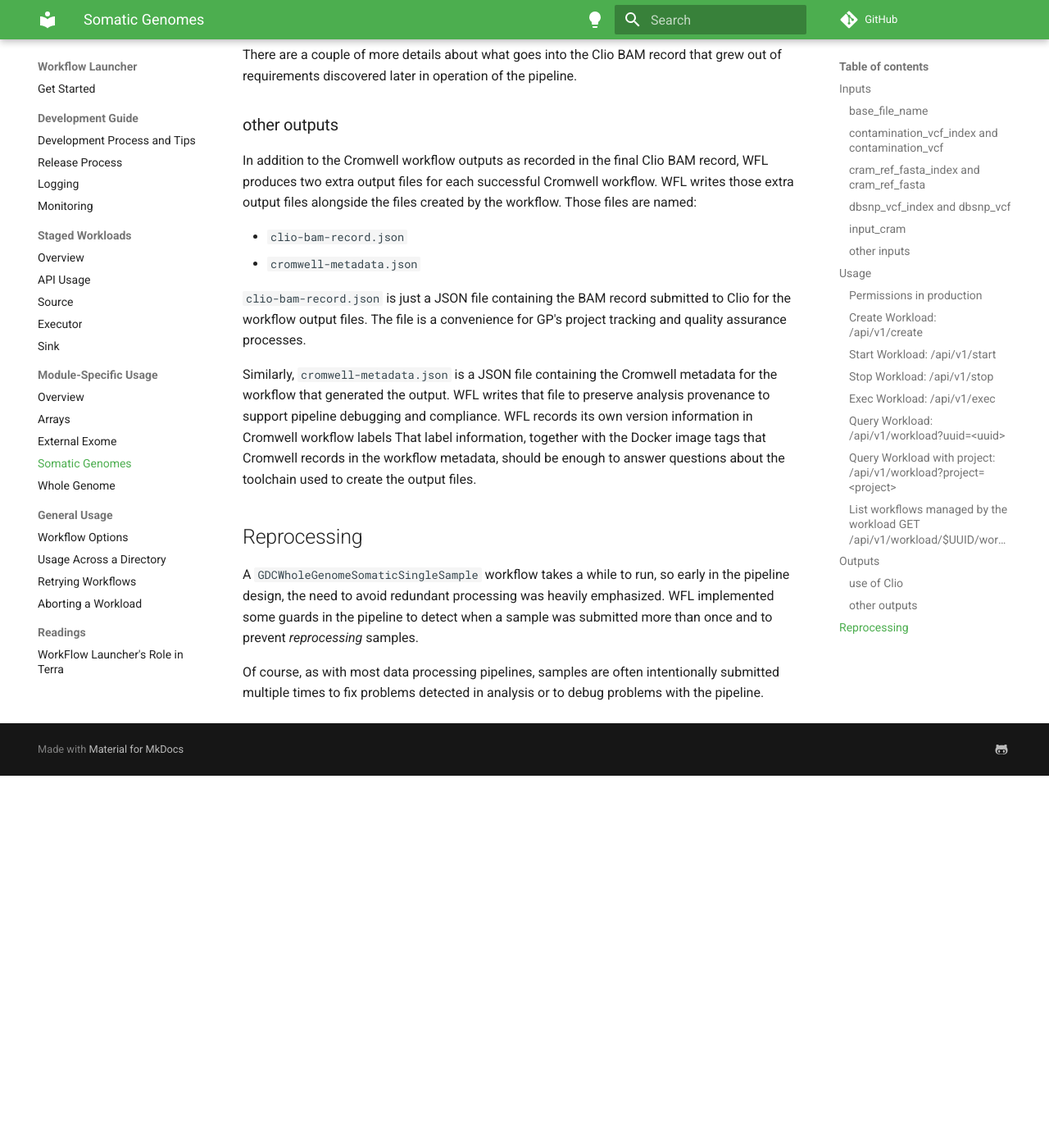
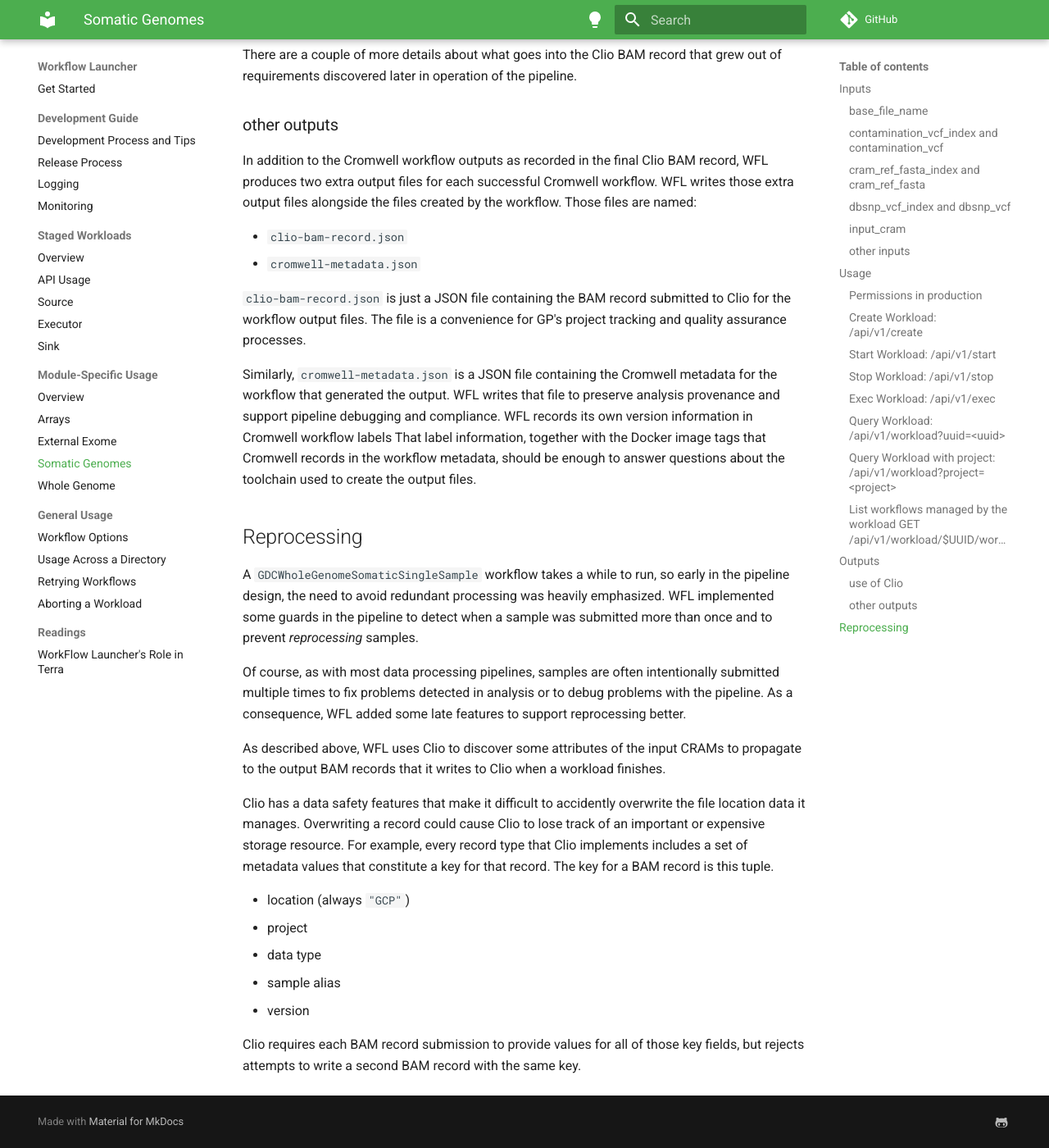
Before and after one commit to broadinstitute/wfl, an MkDocs documentation site: the page built from docs/md/modules-sg.md, in a window 1280 px wide and 1400 px high, scrolled down 7900 px. Shown: the whole window at 82% size. Built offline with MkDocs 1.6.1 and Material for MkDocs 9.7.7, drawn with Linux system fonts in a browser that asks for light colours; comment, search, counter and statistics services are not loaded; before the commit the page ends 8846 px from its top, so only the background shows below that.

Commit message:
Checkpoint.

```diff
--- a/docs/md/modules-sg.md
+++ b/docs/md/modules-sg.md
@@ -479,7 +479,7 @@ Similarly,
 containing the Cromwell metadata
 for the workflow that generated the output.
 WFL writes that file to preserve analysis provenance
-to support pipeline debugging and compliance.
+and support pipeline debugging and compliance.
 WFL records its own version information
 in Cromwell workflow labels
 That label information,
@@ -506,3 +506,38 @@ as with most data processing pipelines,
 samples are often intentionally submitted multiple times
 to fix problems detected in analysis
 or to debug problems with the pipeline.
+As a consequence,
+WFL added some late features
+to support reprocessing better.
+
+As described above,
+WFL uses Clio to discover
+some attributes of the input CRAMs
+to propagate to the output BAM records
+that it writes to Clio
+when a workload finishes.
+
+Clio has a data safety features
+that make it difficult to accidently
+overwrite the file location data it manages.
+Overwriting a record could
+cause Clio to lose track
+of an important
+or expensive storage resource.
+For example,
+every record type that Clio implements
+includes a set of metadata values
+that constitute a key for that record.
+The key for a BAM record is this tuple.
+
+- location (always `"GCP"`)
+- project
+- data type
+- sample alias
+- version
+
+Clio requires each BAM record submission
+to provide values for all of those key fields,
+but rejects attempts
+to write a second BAM record
+with the same key.
```
